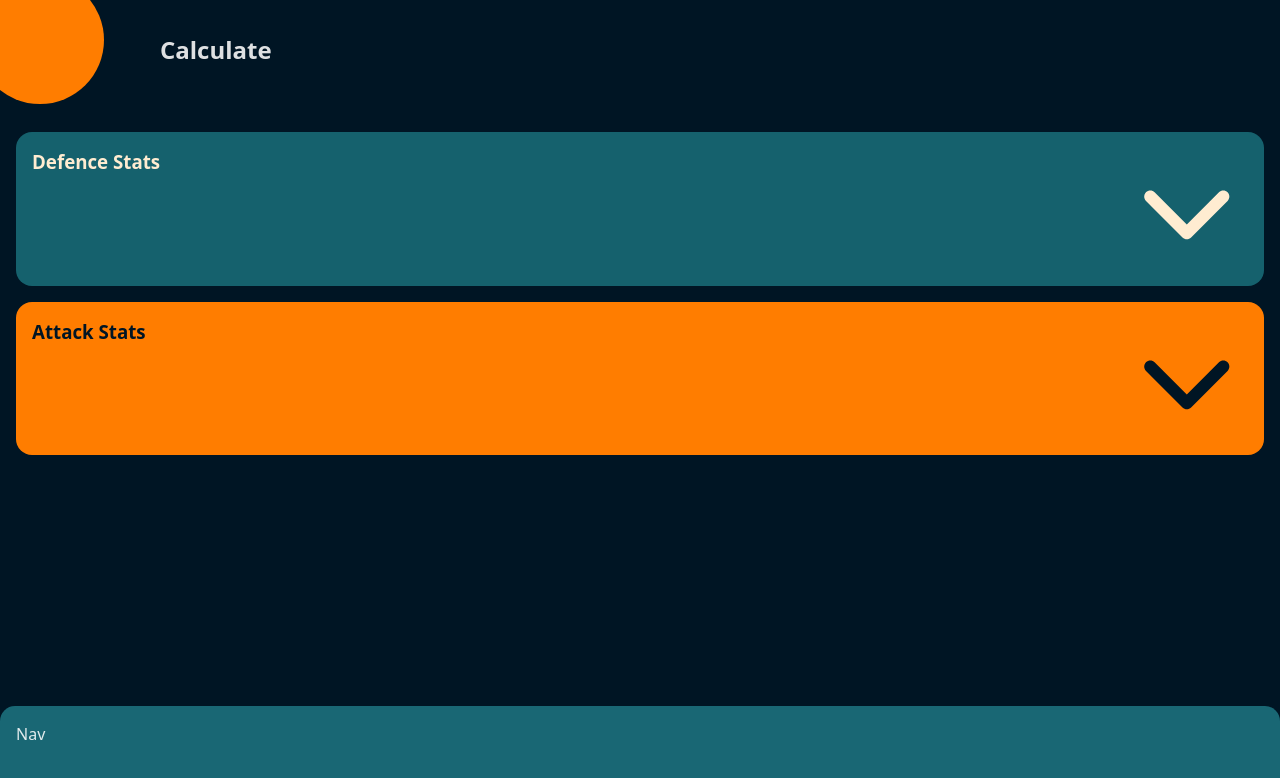
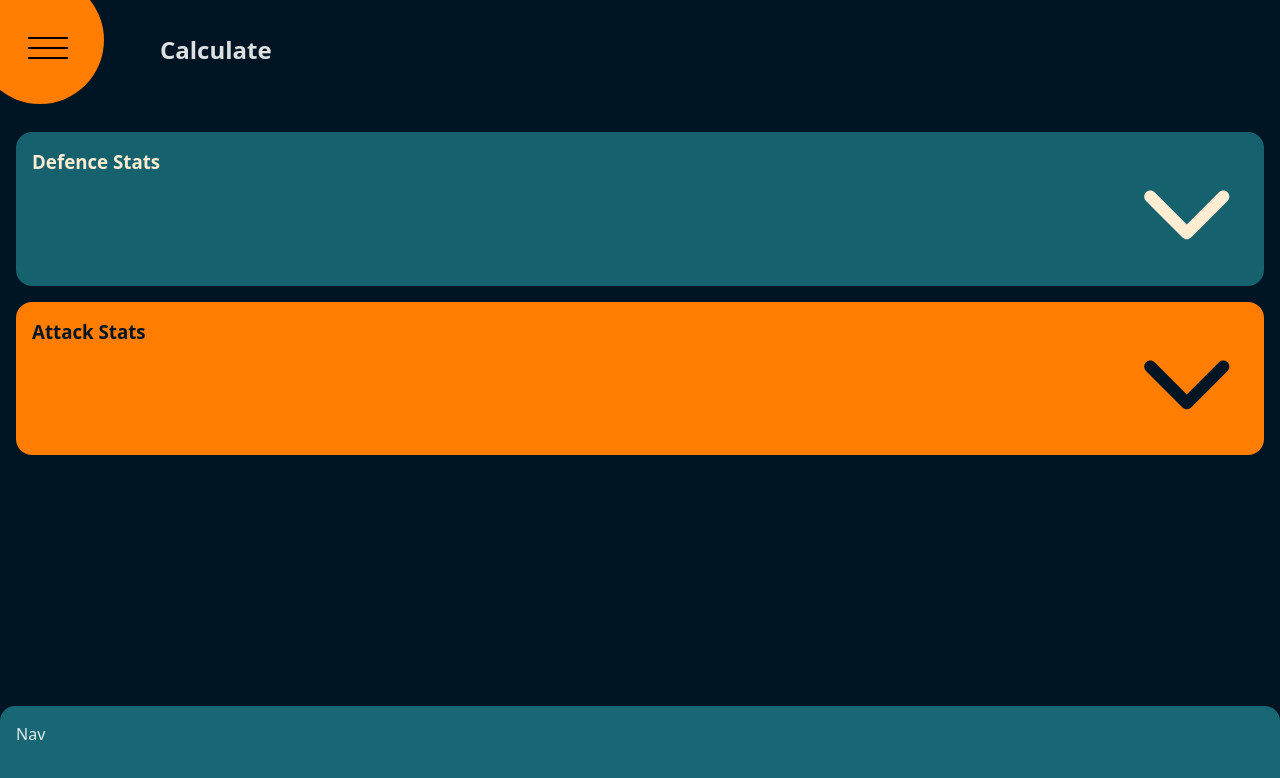
Before and after one commit to CaseyQWood/Mathhammer, a React (Vite) app: page /home in a window 1280 px wide. Shown: the top 778 px of the page. Built offline with nearby package versions, Linux system fonts and the light colour scheme.

Commit message:
moved aside into its own component and some style improvements

```diff
--- /dev/null
+++ b/src/components/aside/Aside.tsx
@@ -0,0 +1,73 @@
+import { motion } from "motion/react"
+import style from './aside.module.css'
+import { useState } from "react"
+
+const sidebarVariants = {
+    open: {
+        clipPath: `circle(100vh at 40px 40px)`,
+        // ... transition
+    },
+    closed: {
+        clipPath: "circle(4rem at 40px 40px)",
+        // ... transition
+    },
+    hidden: { clipPath: "circle(0 at 40px 40px)" }
+}
+
+
+
+const itemVariants = {
+    open: {
+        y: 0,
+        opacity: 1,
+        transition: { y: { stiffness: 1000, velocity: -100 } },
+    },
+    closed: {
+        y: 50,
+        opacity: 0,
+        transition: { y: { stiffness: 1000 } },
+    },
+}
+
+const AsideItem = ({ i }) => {
+    // ...
+    return (
+        <motion.li
+            key={`li-${i}`}
+            variants={itemVariants}
+            whileHover={{ scale: 1.1 }}
+            whileTap={{ scale: 0.95 }}
+            onClick={(e) => {
+                e.stopPropagation()
+                console.log(`Clicked: ${i}`)
+            }}
+        >
+            TEST
+        </motion.li>
+    )
+}
+
+export default function Aside() {
+    const test = [0, 1, 2, 3, 4, 5]
+
+    const [openAside, setOpenAside] = useState(false)
+
+    return (
+        <motion.aside
+
+            variants={sidebarVariants}
+            initial="hidden"
+            animate={openAside ? "open" : "closed"}
+            exit="hidden"
+        >
+            <a href="#" onClick={() => setOpenAside(!openAside)} className={`${style.buttonNav} ${openAside ? style.buttonClose : null}`}>
+                <div className={style.inner}></div>
+            </a>
+            <motion.ul>
+                {test.map((index) => (
+                    <AsideItem i={index} />
+                ))}
+            </motion.ul>
+        </motion.aside>
+    )
+}
--- /dev/null
+++ b/src/components/aside/aside.module.css
@@ -0,0 +1,97 @@
+aside {
+  position: absolute;
+  width: 10rem;
+  height: 100%;
+  background-color: #ff7d00;
+}
+
+aside ul {
+  margin: 0;
+  height: auto;
+  margin: 5rem 0 0 0;
+  padding: 0;
+}
+
+ul li {
+  display: flex;
+  align-items: center;
+  justify-content: flex-start;
+  padding: 0;
+  margin: 0;
+  list-style: none;
+  margin-bottom: 20px;
+  cursor: pointer;
+  height: 4rem;
+  width: 4rem;
+  border-radius: 50%;
+  background-color: #001524;
+}
+
+/*
+Hamburger
+*/
+
+.buttonNav {
+  /*   border: 3px solid white; */
+  height: 6rem;
+  left: 3rem;
+  position: absolute;
+  top: 3rem;
+  -webkit-transform: translate(-50%, -50%);
+  -ms-transform: translate(-50%, -50%);
+  transform: translate(-50%, -50%);
+  width: 6rem;
+}
+
+.buttonNav .inner,
+.buttonNav .inner::before,
+.buttonNav .inner::after {
+  background-color: #000;
+  content: "";
+  display: block;
+  height: 2px;
+  width: 40px;
+  -webkit-transition: all 0.3s ease;
+  transition: all 0.5s cubic-bezier(0.68, -0.55, 0.265, 1.55);
+}
+
+.buttonNav .inner {
+  left: 50%;
+  position: absolute;
+  top: 50%;
+  -webkit-transform: translate(-50%, -50%);
+  -ms-transform: translate(-50%, -50%);
+  transform: translate(-50%, -50%);
+}
+
+.buttonNav .inner::before {
+  margin-top: -10px;
+  position: absolute;
+}
+
+.buttonNav .inner::after {
+  margin-top: 10px;
+  position: absolute;
+}
+
+.buttonNav.buttonClose .inner {
+  background-color: transparent;
+  left: 54%;
+}
+
+.buttonNav.buttonClose .inner::before,
+.buttonNav.buttonClose .inner::after {
+  -webkit-transform: rotate(45deg);
+  -ms-transform: rotate(45deg);
+  transform: rotate(45deg);
+  -webkit-transform-origin: 0 50%;
+  -ms-transform-origin: 0 50%;
+  transform-origin: 0 50%;
+  width: 29px;
+}
+
+.buttonNav.buttonClose .inner::after {
+  -webkit-transform: rotate(-45deg);
+  -ms-transform: rotate(-45deg);
+  transform: rotate(-45deg);
+}
--- /dev/null
+++ b/src/components/aside/index.tsx
@@ -0,0 +1,2 @@
+import Aside from "./Aside";
+export default Aside
--- a/src/components/routes/HomePage/HomePage.tsx
+++ b/src/components/routes/HomePage/HomePage.tsx
@@ -1,87 +1,19 @@
-import { motion, } from "motion/react"
-import { useEffect, useState, useRef } from "react"
+import { motion } from "motion/react"
+import { useState } from "react"
 import styles from './homePage.module.css'
 import UnitForm from "../../unitForm"
+import Aside from "../../aside"
 import ResultsBarChart from "../../resultsBarChart"
 
 type WoundTallies = Record<number, number>;
 
 
-const sidebarVariants = {
-    open: {
-        clipPath: `circle(100vh at 40px 40px)`,
-        // ... transition
-    },
-    closed: {
-        clipPath: "circle(4rem at 40px 40px)",
-        // ... transition
-    },
-    hidden: { clipPath: "circle(0 at 40px 40px)" }
-}
-
-const listItem: React.CSSProperties = {
-    display: "flex",
-    alignItems: "center",
-    justifyContent: "flex-start",
-    padding: 0,
-    margin: 0,
-    listStyle: "none",
-    marginBottom: 20,
-    cursor: "pointer",
-}
-
-const itemVariants = {
-    open: {
-        y: 0,
-        opacity: 1,
-        transition: { y: { stiffness: 1000, velocity: -100 } },
-    },
-    closed: {
-        y: 50,
-        opacity: 0,
-        transition: { y: { stiffness: 1000 } },
-    },
-}
-
-const AsideItem = ({ i }) => {
-    // ...
-    return (
-        <motion.li
-            key={`li-${i}`}
-            style={listItem}
-            variants={itemVariants}
-            whileHover={{ scale: 1.1 }}
-            whileTap={{ scale: 0.95 }}
-        >
-            TEST
-        </motion.li>
-    )
-}
-
-
 export default function HomePage() {
     const [simData, setSimData] = useState<WoundTallies>()
-    const [openAside, setOpenAside] = useState(false)
-
-    const test = [0, 1, 2, 3, 4, 5]
-
-    useEffect(() => { console.log(openAside) }, [openAside])
 
     return (
         <motion.div className={styles.homePageWrapper} initial={{ backgroundColor: "#001524" }} key="home">
-            <motion.aside
-                onClick={() => setOpenAside(!openAside)}
-                variants={sidebarVariants}
-                initial="hidden"
-                animate={openAside ? "open" : "closed"}
-                exit="hidden"
-            >
-                <motion.ul>
-                    {test.map((index) => (
-                        <AsideItem i={index} />
-                    ))}
-                </motion.ul>
-            </motion.aside>
+            <Aside />
             <motion.h2>Calculate</motion.h2>
             <UnitForm setSimData={setSimData} />
             {simData ?
--- a/src/components/routes/HomePage/homePage.module.css
+++ b/src/components/routes/HomePage/homePage.module.css
@@ -10,19 +10,6 @@
   overflow: auto;
 }
 
-.homePageWrapper aside {
-  position: absolute;
-  width: 10rem;
-  height: 100%;
-  background-color: #ff7d00;
-}
-
-aside ul {
-  margin: 0;
-  height: auto;
-  margin-top: 2rem;
-}
-
 .homePageWrapper h2 {
   margin: 2rem 0;
   padding-left: 10rem;
```
